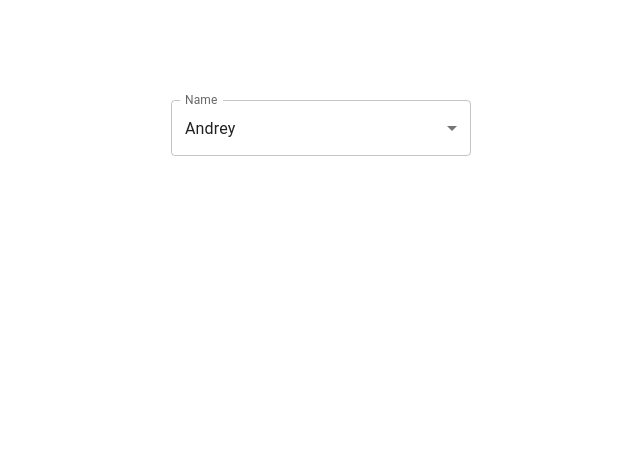
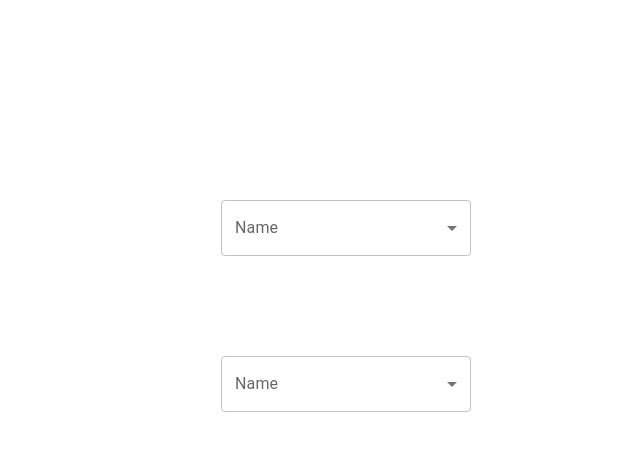
Before and after one commit to AndreyZaytsev90/MyRepository, a React (Create React App) app in the folder IT-KAMASUTRA/tempyarn/my-app/: page / in a window 1280 px wide. Shown: the top 450 px of the page, without its empty margins (209-849 px from the left). Built offline with nearby package versions, Linux system fonts and the light colour scheme; the HTML template or start-up script is replaced by a standard one.

Commit message:
Change files

```diff
--- a/IT-KAMASUTRA/tempyarn/my-app/src/App.tsx
+++ b/IT-KAMASUTRA/tempyarn/my-app/src/App.tsx
@@ -17,7 +17,6 @@ import {Select} from "@material-ui/core";
 import {MySelect} from "./components/Select/MySelect";
 
 
-
 function App(props: any) {
     // полезное что-то
     // обязана вернуть JSX
@@ -27,6 +26,8 @@ function App(props: any) {
     let [indicator, setIndicator] = useState(false)
 
     const onClickCallback = (id: string) => alert(`user with ID ${id} should be happy!`)
+
+
 
 
     console.log("App rendering")
@@ -74,7 +75,20 @@ function App(props: any) {
             <ControlledInput/>
             <ControlledCheckbox/>
             <ControlledSelect/>*/}
-            <MySelect/>
+            <MySelect
+
+                      items={[
+                          {title: "Andrey", id: v1()},
+                          {title: "Petr", id: v1()},
+                          {title: "Olga", id: v1()},
+                          {title: "Sergey", id: v1()},
+                      ]}/>
+            <MySelect items={[
+                          {title: "Andrey", id: v1()},
+                          {title: "Petr", id: v1()},
+                          {title: "Olga", id: v1()},
+                          {title: "Sergey", id: v1()},
+                      ]}/>
         </div>
     );
 }
--- a/IT-KAMASUTRA/tempyarn/my-app/src/components/Select/MySelect.tsx
+++ b/IT-KAMASUTRA/tempyarn/my-app/src/components/Select/MySelect.tsx
@@ -1,6 +1,5 @@
-import React from "react";
+import React, {useState} from "react";
 import {Box, FormControl, InputLabel, MenuItem, Select, SelectChangeEvent} from "@material-ui/core";
-import {v1} from "uuid";
 
 /*type ItemsPropsType = {
     title: string
@@ -22,21 +21,20 @@ export function Select(props: SelectPropsType) {
         </div>
     )
 }*/
-type NameType = {
+type ItemType = {
     title: string
     id: string
 }
 
-type UserType = Array<NameType>
+type MySelectPropsType = {
+    value?: string
+    items: Array<ItemType>
 
-export const MySelect = () => {
+}
 
-    const item = [
-        {title: "Andrey", id: v1()},
-        {title: "Petr", id: v1()},
-        {title: "Olga", id: v1()},
-        {title: "Sergey", id: v1()},
-    ]
+export const MySelect = (props: MySelectPropsType) => {
+
+    const selectedItem = props.items.find(i => i.title === props.value)
 
     const [name, setName] = React.useState<string>('Andrey');
 
@@ -45,18 +43,17 @@ export const MySelect = () => {
     };
 
     return (
-        <Box sx={{minWidth: 120}}>
+        <Box sx={{minWidth: 120}} style={{"paddingTop": "100px", "marginLeft": "50px"}}>
             <FormControl fullWidth>
                 <InputLabel id="demo-simple-select-label">Name</InputLabel>
                 <Select
-                    defaultValue={"Andrey"}
                     labelId="demo-simple-select-label"
                     id="demo-simple-select"
-                    value={name}
+                    value={selectedItem && selectedItem.title}
                     label="Name"
                     onChange={handleChange}
                 >
-                    {item.map(n => <MenuItem value={n.title}>{n.title}</MenuItem>)}
+                    {props.items.map(n => <MenuItem key={n.id} value={n.title}>{n.title}</MenuItem>)}
                 </Select>
             </FormControl>
         </Box>
```
